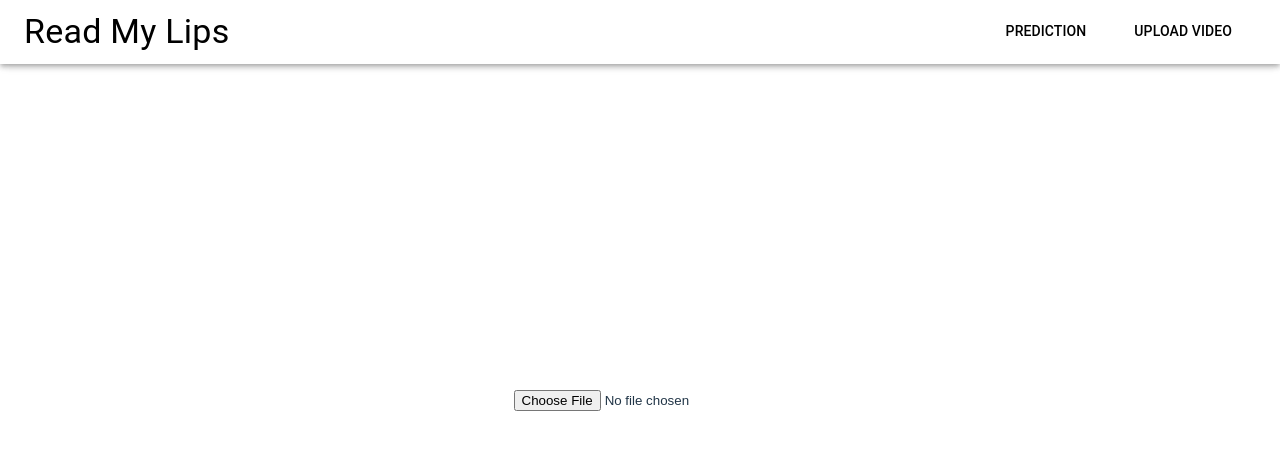
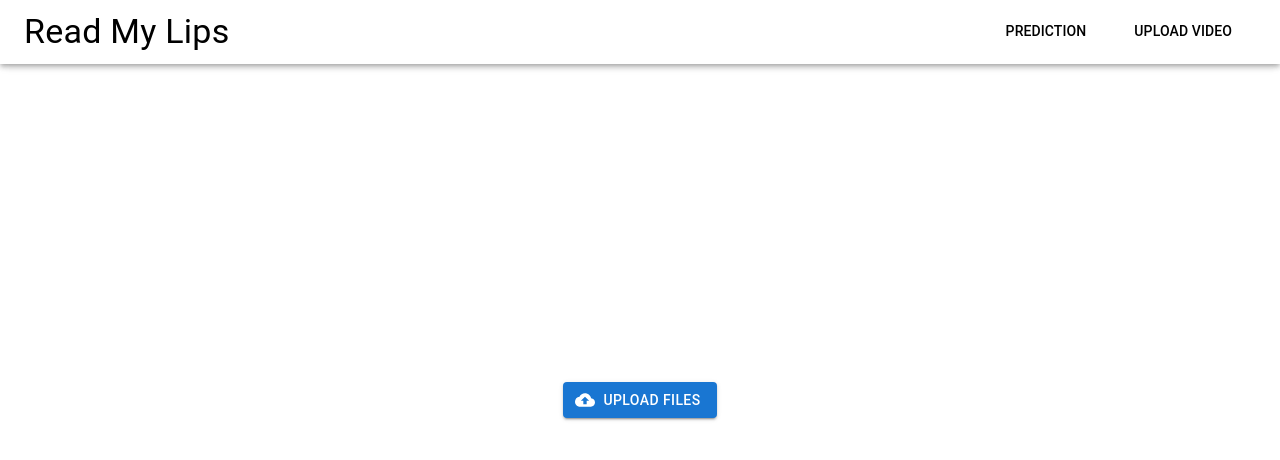
Before and after one commit to read-my-lips/read-my-lips-client, a React (Vite) app: page / in a window 1280 px wide. Shown: the top 460 px of the page. Built offline with nearby package versions, Linux system fonts and the light colour scheme.

Commit message:
button style

```diff
--- a/src/pages/upload-video/UploadVideo.tsx
+++ b/src/pages/upload-video/UploadVideo.tsx
@@ -1,6 +1,8 @@
-import { Box } from "@mui/material"
+import { Box, Button } from "@mui/material"
 import { useState } from "react";
 import * as styles from './uploadVideo.styles';
+import { styled } from '@mui/material/styles';
+import CloudUploadIcon from '@mui/icons-material/CloudUpload';
 
 const UploadVideo = () => {
     const [video, setVideo] = useState<File | null>(null);
@@ -16,10 +18,43 @@ const UploadVideo = () => {
         }
     };
 
+    const VisuallyHiddenInput = styled('input')({
+        clip: 'rect(0 0 0 0)',
+        clipPath: 'inset(50%)',
+        height: 1,
+        overflow: 'hidden',
+        position: 'absolute',
+        bottom: 0,
+        left: 0,
+        whiteSpace: 'nowrap',
+        width: 1,
+    });
+
     return (
         <Box sx={styles.container}>
-            {previewUrl && <video controls src={previewUrl} width="300" />}
-            <input type="file" accept="video/*" onChange={handleFileChange} />
+            {video && (<>
+                {previewUrl && <video controls src={previewUrl} width="300" />}
+                <Box sx={{ marginTop: '1rem' }}>
+                    <p>Selected video: {video.name}</p>
+                </Box>
+            </>
+            )}
+            <Button
+                component="label"
+                role={undefined}
+                variant="contained"
+                tabIndex={-1}
+                startIcon={<CloudUploadIcon />}
+            >
+                Upload files
+                <VisuallyHiddenInput
+                    type="file"
+                    accept="video/*"
+                    onChange={handleFileChange}
+                    multiple
+                />
+            </Button>
+
         </Box>
     )
 }
--- a/src/pages/upload-video/uploadVideo.styles.ts
+++ b/src/pages/upload-video/uploadVideo.styles.ts
@@ -4,4 +4,5 @@ export const container = {
     flexDirection: 'column',
     justifyContent: 'center',
     alignItems: 'center',
+    gap: '1rem',
 }
```
